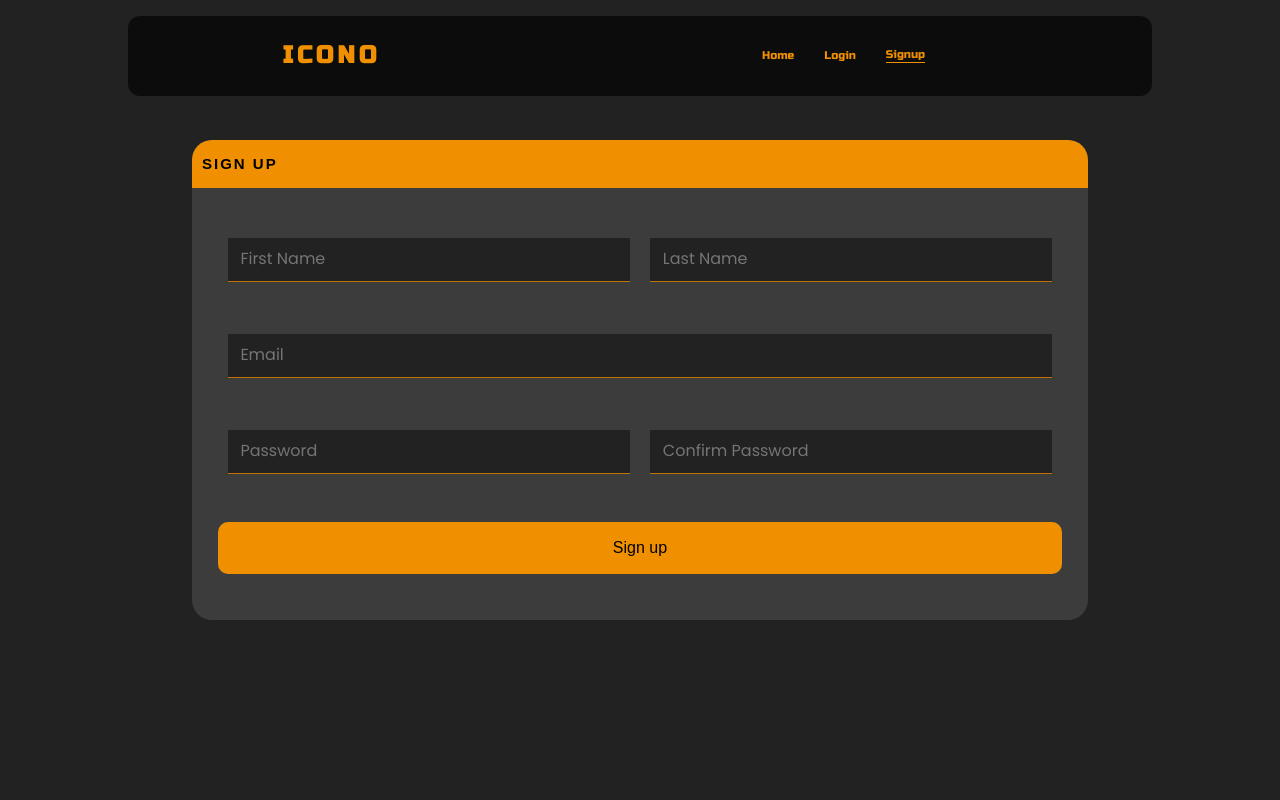
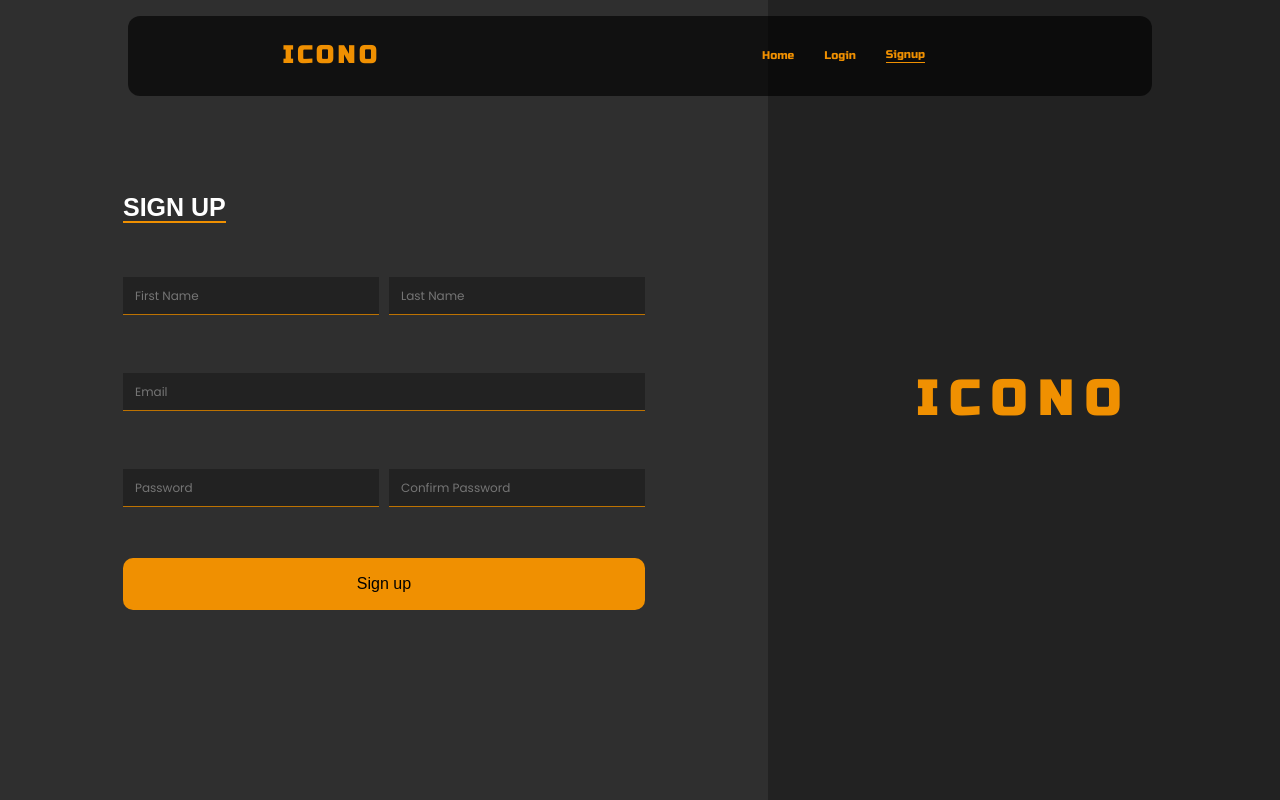
Before and after one commit to Gui-Fernandes21/icono-frontend, a Vue app: page /signup in a window 1280 px wide. Built offline with nearby package versions, Linux system fonts and the light colour scheme.

Commit message:
auth page improvements

```diff
--- a/src/components/desktop/layout/NavBar.vue
+++ b/src/components/desktop/layout/NavBar.vue
@@ -3,16 +3,16 @@
 		<a href="/home" class="logo">icono</a>
 		<ul>
 			<li>
-				<router-link :to="'/home'" active-class="active">Home</router-link>
+				<router-link to='/home' active-class="active">Home</router-link>
 			</li>
 			<li v-if="!auth">
-				<router-link :to="'/login'" active-class="active">Login</router-link>
+				<router-link to="/login" active-class="active">Login</router-link>
 			</li>
 			<li v-if="!auth">
-				<router-link :to="'/signup'" active-class="active">Signup</router-link>
+				<router-link to='/signup' active-class="active">Signup</router-link>
 			</li>
       <li v-if="auth">
-				<router-link :to="'/dashboard'" active-class="active">Dashboard</router-link>
+				<router-link to='/dashboard' active-class="active">Dashboard</router-link>
 			</li>
 			<li v-if="auth">
 				<a active-class="active" @click="logout">Logout</a>
--- /dev/null
+++ b/src/components/desktop/views/auth/AuthPage.vue
@@ -0,0 +1,28 @@
+<template>
+	<div class="auth-container">
+		<section class="auth-section">
+			<LogIn v-if="isLogin" />
+			<SignUp v-else />
+		</section>
+		<section class="logo-section">
+			<h1>icono</h1>
+		</section>
+	</div>
+</template>
+
+<script>
+import LogIn from "./LogIn.vue";
+import SignUp from "./SignUp.vue";
+
+export default {
+	components: {
+		SignUp,
+		LogIn,
+	},
+	computed: {
+		isLogin() {
+			return this.$route.path == "/login";
+		},
+	},
+};
+</script>
--- a/src/components/desktop/views/auth/LogIn.vue
+++ b/src/components/desktop/views/auth/LogIn.vue
@@ -1,7 +1,7 @@
 <template>
 	<section>
-		<div class="card">
-			<header>
+		<div class="">
+			<header class="auth-section__header">
 				<h1>Login</h1>
 			</header>
 			<div class="main-section">
@@ -22,6 +22,12 @@
 						v-model="fields.secret.value"
 						:placeholder="fields.secret.placeholder"
 					/>
+					<span class="auth-section__span"
+						>Don't have an account yet?
+						<router-link class="auth-section__span--link" to="/signup"
+							>click here!</router-link
+						></span
+					>
 				</div>
 				<button class="big-button" @click="login">Login</button>
 			</div>
@@ -58,25 +64,7 @@ export default {
 <style scoped lang="scss">
 @import "@/styles/base/settings";
 
-header {
-	height: $xl-size;
-	width: 100%;
-	background: $base-orange;
-	display: flex;
-	align-items: center;
-	font-family: "Oswald", sans-serif;
-	border-top-right-radius: 20px;
-	border-top-left-radius: 20px;
-}
-header h1 {
-	text-transform: uppercase;
-	font-weight: 800;
-	font-size: 2.5rem;
-	margin: $l-size;
-	// letter-spacing: 1px;
-}
 .main-section {
-	height: 54vh;
 	display: grid;
 	grid-template-columns: 22vw;
 	grid-template-rows: repeat(3, 12vh);
--- a/src/components/desktop/views/auth/SignUp.vue
+++ b/src/components/desktop/views/auth/SignUp.vue
@@ -1,7 +1,7 @@
 <template>
 	<section id="signup-wrapper">
-		<div class="card">
-			<header>
+		<div class="">
+			<header class="auth-section__header">
 				<h1>Sign up</h1>
 			</header>
 			<div class="main-section">
@@ -20,7 +20,7 @@
 		</div>
 		<div class="errors-wrapper" v-if="errorList.length > 0">
 			<ul>
-				<li class="icon"><ion-icon name="warning-outline"></ion-icon></li>
+				<li class="icon"><ion-icon name="warning-outline" /></li>
 				<li v-for="error in errorList" :key="error">
 					<p>{{ error.msg }}</p>
 				</li>
@@ -79,30 +79,10 @@ export default {
 
 <style scoped lang="scss">
 @import "@/styles/base/settings";
-header {
-	height: 6vh;
-	width: 100%;
-	background: $base-orange;
-	display: flex;
-	align-items: center;
-	font-family: "Oswald", sans-serif;
-	border-top-right-radius: 20px;
-	border-top-left-radius: 20px;
-}
-header h1 {
-	text-transform: uppercase;
-	font-weight: 900;
-	font-size: 1.5rem;
-	margin: 1rem;
-	letter-spacing: 2px;
-}
 .main-section {
-	height: 54vh;
-	/* width: calc(100% - 2vw); */
-	/* padding: 2vw 5vw; */
 	display: grid;
-	grid-template-columns: repeat(2, calc(50% - 2vw));
 	grid-template-rows: repeat(4, 12vh);
+  gap: 0 1rem;
 	grid-template-areas:
 		"first last"
 		"email email"
--- a/src/components/desktop/views/dashboard/DashboardPage.vue
+++ b/src/components/desktop/views/dashboard/DashboardPage.vue
@@ -1,7 +1,7 @@
 <template>
 	<section>
     <div class="card">
-
+      hahahah
     </div>
   </section>
 </template>
--- a/src/styles/base/_settings.scss
+++ b/src/styles/base/_settings.scss
@@ -1,7 +1,11 @@
 $base-color: #222222;
 $base-orange: #f09001;
+$light-base-color: lighten($base-color, 5%);
 
 $s-size: 1.2rem;
 $m-size: 1.6rem;
 $l-size: 3.2rem;
 $xl-size: 4.8rem;
+
+$logo-font: "Russo one", sans-serif;
+$default-font: 'Poppins', sans-serif;
--- /dev/null
+++ b/src/styles/components/_auth-page.scss
@@ -0,0 +1,58 @@
+.auth-container {
+	width: 100%;
+	height: 100vh;
+	display: flex;
+}
+
+.auth-section {
+	align-items: center;
+	background: $light-base-color;
+	display: flex;
+	justify-content: center;
+	width: 60%;
+}
+
+.auth-section__header {
+	height: $xl-size;
+	width: 100%;
+	display: flex;
+	align-items: center;
+	font-family: "Oswald", sans-serif;
+	margin: $m-size 0;
+
+	h1 {
+		text-transform: uppercase;
+		font-weight: 800;
+		font-size: 2.5rem;
+		margin: $l-size 0;
+		color: #fff;
+		border-bottom: 2px solid $base-orange;
+	}
+}
+
+.auth-section__span {
+	height: $s-size;
+	color: #fff;
+	font-family: $default-font;
+}
+
+.auth-section__span--link {
+	color: darken($base-orange, 10%);
+	font-family: $default-font;
+}
+
+.logo-section {
+	align-items: center;
+	display: flex;
+	justify-content: center;
+	text-transform: uppercase;
+	width: 40%;
+
+  h1 {
+    color: $base-orange;
+    letter-spacing: $s-size;
+    font-family: $logo-font;
+    font-size: $xl-size;
+    user-select: none;
+  }
+}
--- a/src/styles/components/_card.scss
+++ b/src/styles/components/_card.scss
@@ -1,6 +1,6 @@
 .card {
 	min-height: 60vh;
-	width: 70vw;
+	width: 100%;
 	background: lighten($color: $base-color, $amount: 10%);
 	border-radius: 20px;
 }
--- a/src/styles/components/_input.scss
+++ b/src/styles/components/_input.scss
@@ -2,22 +2,26 @@
 	display: flex;
 	flex-direction: column;
 	justify-content: center;
-  text-align: center;
 	outline: none;
 }
 
 .input-control__input {
 	background: transparent;
 	border: none;
-  margin: 1rem;
-  padding: 1vw;
+	margin: 1rem 0;
+	padding: $s-size;
 	color: #fff;
 	font-family: "Poppins", sans-serif;
 	background: #222;
 	outline: none;
 	font-family: "Poppins", sans-serif;
-  font-size: $m-size;
+	font-size: $s-size;
 	border-bottom: 1px solid darken($color: $base-orange, $amount: 10%);
+}
+
+.input-control__input:hover,
+.input-control__input:focus {
+	border-bottom: 1px solid lighten($base-orange, 15%);
 }
 
 .input-control__input::placeholder {
--- a/src/styles/styles.scss
+++ b/src/styles/styles.scss
@@ -3,3 +3,4 @@
 @import "components/_buttons.scss";
 @import "components/_input.scss";
 @import "components/_card.scss";
+@import 'components/_auth-page.scss'
```
Also changed, not shown: src/router/index.js (+3 -4 lines). Lines whose indentation alone changed are shown as unchanged.
